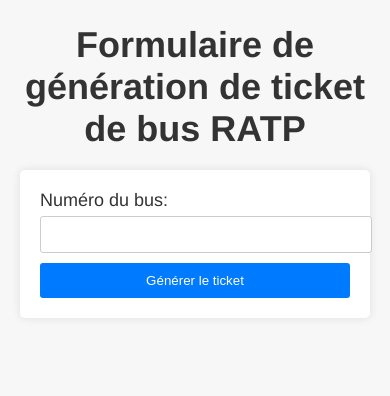
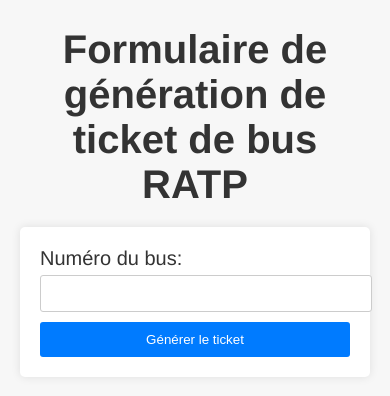
Before and after one commit to Ladislife/bus, a plain HTML site: page index.html in a window 390 px wide. Drawn offline with Linux system fonts and the light colour scheme.

Commit message:
mobile 2.0

```diff
--- a/index.html
+++ b/index.html
@@ -3,6 +3,7 @@
 <head>
   <title>Formulaire de génération de ticket de bus RATP</title>
   <style>
+    /* Le style CSS pour les écrans larges */
     body {
       font-family: 'Helvetica Neue', sans-serif;
       margin: 20px;
@@ -65,13 +66,21 @@
       display: block;
     }
 
-    @media (max-width: 767px) {
+    /* Le style CSS pour les écrans de taille moyenne (tablette) */
+    @media (max-width: 1600px) {
       body {
         font-size: 18px;
       }
 
       #bus-ticket-form {
         max-width: 100%;
+      }
+    }
+
+    /* Le style CSS pour les écrans de petite taille (mobiles) */
+    @media (max-width: 767px) {
+      body {
+        font-size: 20px;
       }
     }
   </style>
```
